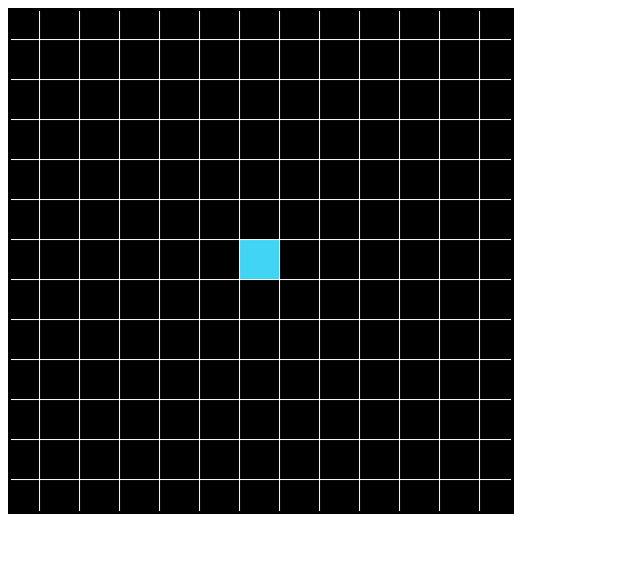
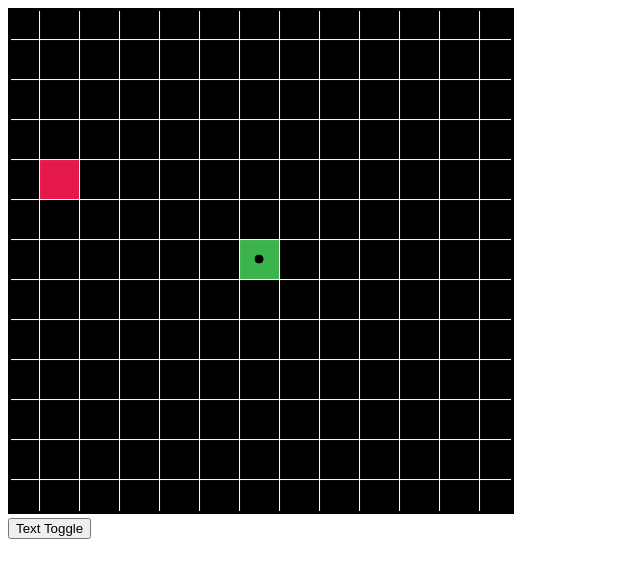
Before and after one commit to BeankernelXI/BeankernelXI.github.io, a plain HTML site: page grid-adventure.html in a window 1280 px wide. Both pictures are taken after a click on the element 261 px from the left and 261 px from the top of the page. Shown: the whole page, without its empty margins (0-640 px from the left). Drawn offline with Linux system fonts and the light colour scheme.

Commit message:
tons of little features building quickly towards something you might call a game

```diff
--- a/grid-adventure.html
+++ b/grid-adventure.html
@@ -16,6 +16,8 @@
 </head>
 <body>
   <canvas></canvas>
+  <br>
+  <button onclick="textToggle()">Text Toggle</button>
   <script src="grid-adventure.js"></script>
 </body>
 </html>
--- a/grid-adventure.js
+++ b/grid-adventure.js
@@ -15,14 +15,23 @@ const SimpleColor = {
   navy: '#000075', grey: '#a9a9a9', white: '#ffffff', black: '#000000',
 }; // https://sashat.me/2017/01/11/list-of-20-simple-distinct-colors/
 
-const defaultSquare = {color: SimpleColor.black}
+const defaultSquare = {color: SimpleColor.cyan, number: 1, active: false}
 
 const worldWidth = 1000
 const worldArray = new Array(worldWidth*worldWidth).fill(defaultSquare);
 function world(x,y){return worldArray[worldWidth*y + x];}
-worldArray[worldWidth* 12 + 12] = {color: SimpleColor.blue};
+worldArray[worldWidth*505 + 502] = {color: SimpleColor.blue, number: 0, active: true};
+worldArray[worldWidth*505 + 503] = {color: SimpleColor.blue, number: 1, active: false};
+worldArray[worldWidth*505 + 504] = {color: SimpleColor.blue, number: 2, active: false};
+worldArray[worldWidth*505 + 505] = {color: SimpleColor.blue, number: 3, active: false};
+worldArray[worldWidth*506 + 502] = {color: SimpleColor.blue, number: 4, active: false};
+worldArray[worldWidth*506 + 503] = {color: SimpleColor.blue, number: 5, active: false};
+worldArray[worldWidth*506 + 504] = {color: SimpleColor.blue, number: 6, active: false};
+worldArray[worldWidth*506 + 505] = {color: SimpleColor.blue, number: 7, active: false};
 
-
+const settings = {
+  textOn: true,
+};
 
 const global = {
   scale: {x:40,y:40}, // TODO: initialize based on canvas size
@@ -32,6 +41,8 @@ const global = {
   lastClick: {x:0,y:0},
 };
 
+// used by drawPips
+const whichPip = { 0:[], 1:[4], 2:[2,6], 3:[2,4,6], 4:[0,2,6,8], 5:[0,2,4,6,8], 6:[0,2,3,5,6,8], 7:[0,2,3,4,5,6,8], 8:[0,1,2,3,5,6,7,8] };
 
 const drawMargin = 1;
 
@@ -71,12 +82,31 @@ function cellDraw(x, y) {
 
   offset = {x:(global.scale.x * x - global.offset.x),
             y:(global.scale.y * y - global.offset.y)};
-
-  cc.fillStyle = world(global.pos.x+x,global.pos.y+y).color;
-  cc.fillRect(offset.x + drawMargin,
+  cell = world(global.pos.x+x,global.pos.y+y);
+  if (!cell.active){
+    cc.fillStyle = SimpleColor.black;
+    cc.fillRect(offset.x + drawMargin,
               offset.y + drawMargin,
               global.scale.x - drawMargin,
               global.scale.y - drawMargin)
+  } else {
+    cc.fillStyle = Object.values(SimpleColor)[cell.number];
+    cc.fillRect(offset.x + drawMargin,
+              offset.y + drawMargin,
+              global.scale.x - drawMargin,
+              global.scale.y - drawMargin)
+    if (settings.textOn){
+      drawPips(offset,cell.number);
+      // cc.fillStyle = SimpleColor.black;
+      // cc.font = global.scale.y + "px Georgia";
+      // cc.strokeStyle = SimpleColor.white;
+      // text = cell.number;
+      // width = cc.measureText(text).width;
+      // cc.lineWidth = global.scale.y/40; // experimental, feels right
+      // cc.strokeText(text, offset.x + (global.scale.x - width)/2, offset.y + global.scale.y*7/9);
+      // cc.fillText(text, offset.x + (global.scale.x - width)/2, offset.y + global.scale.y*7/9);
+    }
+  }
 }
 
 function findGlobal(pos) {
@@ -84,9 +114,9 @@ function findGlobal(pos) {
           y:global.pos.y + Math.floor((global.offset.y + pos.y)/global.scale.y) };
 }
 
-function setNextColor(pos) {
+function setActive(pos) {
   newTile = Object.assign({}, world(pos.x,pos.y)); // this is dup.....
-  newTile.color = SimpleColor.cyan;
+  newTile.active = true;
   worldArray[worldWidth*pos.y + pos.x] = newTile;
 }
 
@@ -95,17 +125,17 @@ function moveTowardCenter() {
   clickCenter = {x:(global.lastClick.x - global.pos.x + 0.5)*global.scale.x - global.offset.x,
                  y:(global.lastClick.y - global.pos.y + 0.5)*global.scale.y - global.offset.y};
 
-  xDistanceToCenter = clickCenter.x - canvasCenter.x
-  yDistanceToCenter = clickCenter.y - canvasCenter.y
+  DistanceToCenter = {x:clickCenter.x - canvasCenter.x,
+                      y:clickCenter.y - canvasCenter.y};
 
   // adjust offset and click location
-  global.offset.x += xDistanceToCenter/10;
-  global.offset.y += yDistanceToCenter/10;
+  global.offset.x += DistanceToCenter.x/10;
+  global.offset.y += DistanceToCenter.y/10;
 
   correctOffsetAndPos()
 
   // turn off moving if at center
-  if (xDistanceToCenter*xDistanceToCenter + yDistanceToCenter*yDistanceToCenter < 10){
+  if (DistanceToCenter.x*DistanceToCenter.x + DistanceToCenter.y*DistanceToCenter.y < 10){
     global.moving = false;
   }
 }
@@ -122,8 +152,42 @@ function correctOffsetAndPos() {
     global.offset.y -= error * global.scale.y;
     global.pos.y += error;
   }
+}
 
+
+function drawPips(offset,number) {
+  pipUnit = { x:global.scale.x / 10, y:global.scale.y / 10 };
+  cc.strokeStyle = SimpleColor.black;
+  cc.fillStyle = SimpleColor.black;
+  pips = whichPip[number];
+  for (var loc of pips) {
+    cc.beginPath();
+    switch(loc) {
+      case 0: cc.arc(offset.x + 2*pipUnit.x, offset.y + 2*pipUnit.y, pipUnit.y, 0, 2 * Math.PI); break;
+      case 1: cc.arc(offset.x + 5*pipUnit.x, offset.y + 2*pipUnit.y, pipUnit.y, 0, 2 * Math.PI); break;
+      case 2: cc.arc(offset.x + 8*pipUnit.x, offset.y + 2*pipUnit.y, pipUnit.y, 0, 2 * Math.PI); break;
+      case 3: cc.arc(offset.x + 2*pipUnit.x, offset.y + 5*pipUnit.y, pipUnit.y, 0, 2 * Math.PI); break;
+      case 4: cc.arc(offset.x + 5*pipUnit.x, offset.y + 5*pipUnit.y, pipUnit.y, 0, 2 * Math.PI); break;
+      case 5: cc.arc(offset.x + 8*pipUnit.x, offset.y + 5*pipUnit.y, pipUnit.y, 0, 2 * Math.PI); break;
+      case 6: cc.arc(offset.x + 2*pipUnit.x, offset.y + 8*pipUnit.y, pipUnit.y, 0, 2 * Math.PI); break;
+      case 7: cc.arc(offset.x + 5*pipUnit.x, offset.y + 8*pipUnit.y, pipUnit.y, 0, 2 * Math.PI); break;
+      case 8: cc.arc(offset.x + 8*pipUnit.x, offset.y + 8*pipUnit.y, pipUnit.y, 0, 2 * Math.PI); break;
+      default: console.log("something has gone wrong!!!!")
+    }
+    cc.stroke();
+    cc.fill();
+    cc.closePath();
+  }
 }
+////////////////////////////////////////////////////////////////////////////////
+///////////  SETTING SETTINGS  /////////////////////////////////////////////////
+////////////////////////////////////////////////////////////////////////////////
+
+function textToggle() {
+  settings.textOn = !settings.textOn;
+}
+
+
 
 ////////////////////////////////////////////////////////////////////////////////
 ///////////  CLICK & TOUCH HANDLING  ///////////////////////////////////////////
@@ -151,7 +215,8 @@ function onClick(){
 // this will need to be broken out once there are other things to click on
 function handleClick(pos){
   globalPos = findGlobal(pos);
-  setNextColor(globalPos);
+  setActive(globalPos);
+
   global.lastClick = globalPos; // dup just in case
   global.moving = true;
 }
```
